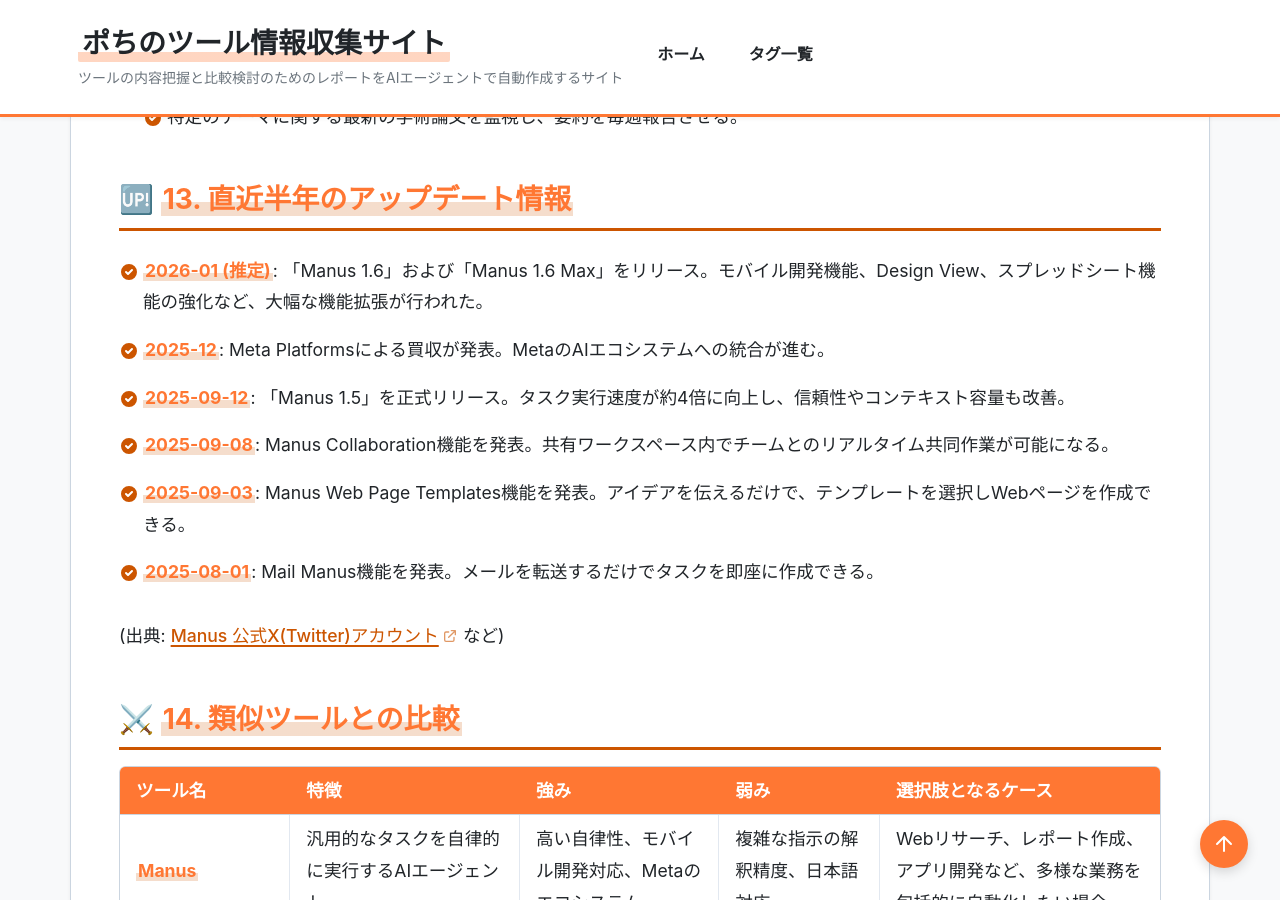
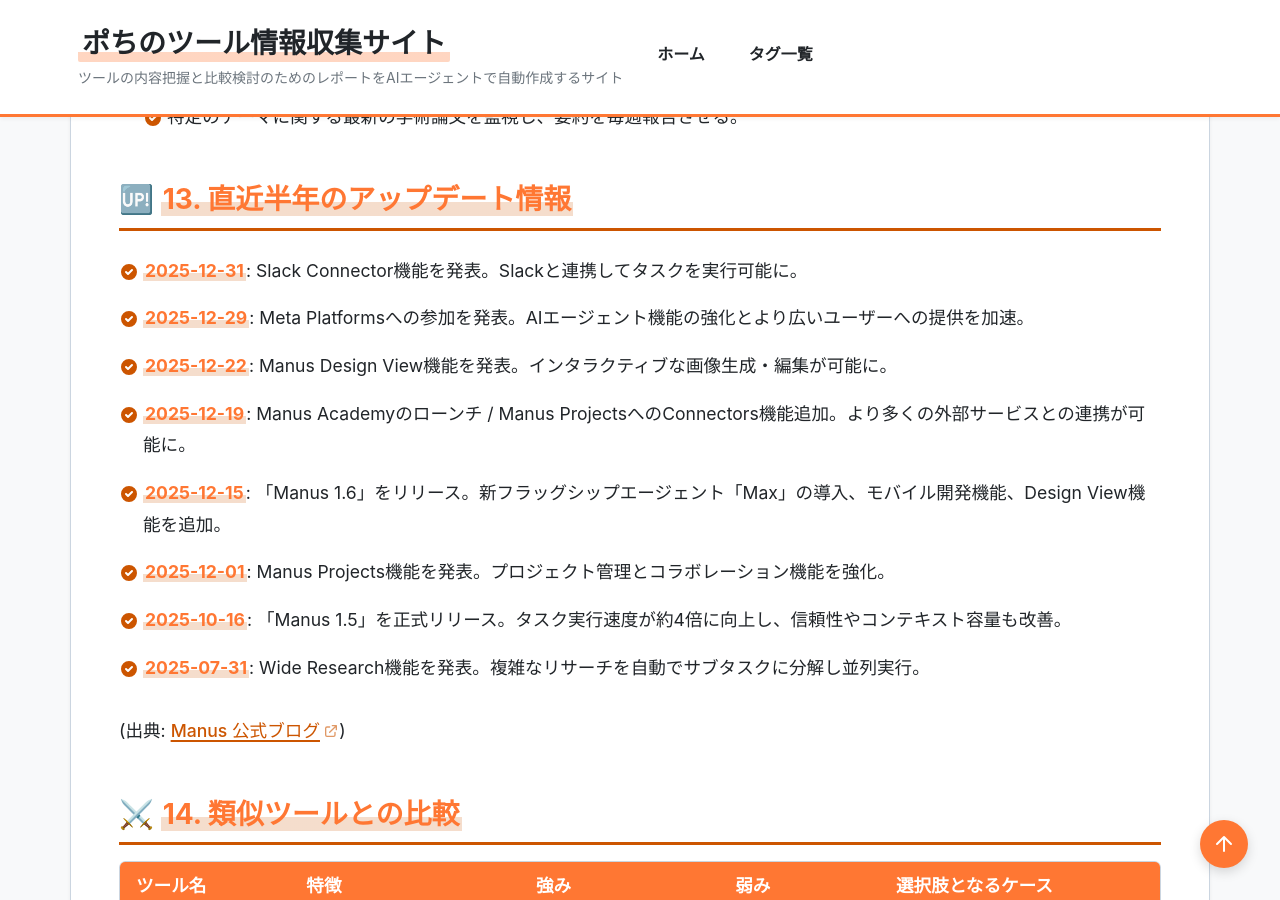
Before and after one commit to aegisfleet/tool-survey-report, a Jekyll site: the page built from _reports/manus.md, in a window 1280 px wide and 900 px high, scrolled down 8149 px. Built offline with Jekyll 4.4.1, drawn with Linux system fonts in a browser that asks for light colours; some of the changed text lies outside the part shown.

Commit message:
アップデート情報更新

```diff
--- a/_reports/manus.md
+++ b/_reports/manus.md
@@ -26,7 +26,7 @@
     - "開発者"
     - "研究者"
     - "マーケター"
-  latest_highlight: "「Manus 1.6」リリース。Metaの傘下となりモバイル開発機能などを追加"
+  latest_highlight: "2025年12月にMeta Platformsへ参加、「Manus 1.6 Max」で機能強化"
   update_frequency: "高"
 
 # 【ツール評価】100点満点、基準点70点からの加減算方式
@@ -168,14 +168,16 @@
 
 ## **13. 直近半年のアップデート情報**
 
-* **2026-01 (推定)**: 「Manus 1.6」および「Manus 1.6 Max」をリリース。モバイル開発機能、Design View、スプレッドシート機能の強化など、大幅な機能拡張が行われた。
-* **2025-12**: Meta Platformsによる買収が発表。MetaのAIエコシステムへの統合が進む。
-* **2025-09-12**: 「Manus 1.5」を正式リリース。タスク実行速度が約4倍に向上し、信頼性やコンテキスト容量も改善。
-* **2025-09-08**: Manus Collaboration機能を発表。共有ワークスペース内でチームとのリアルタイム共同作業が可能になる。
-* **2025-09-03**: Manus Web Page Templates機能を発表。アイデアを伝えるだけで、テンプレートを選択しWebページを作成できる。
-* **2025-08-01**: Mail Manus機能を発表。メールを転送するだけでタスクを即座に作成できる。
+* **2025-12-31**: Slack Connector機能を発表。Slackと連携してタスクを実行可能に。
+* **2025-12-29**: Meta Platformsへの参加を発表。AIエージェント機能の強化とより広いユーザーへの提供を加速。
+* **2025-12-22**: Manus Design View機能を発表。インタラクティブな画像生成・編集が可能に。
+* **2025-12-19**: Manus Academyのローンチ / Manus ProjectsへのConnectors機能追加。より多くの外部サービスとの連携が可能に。
+* **2025-12-15**: 「Manus 1.6」をリリース。新フラッグシップエージェント「Max」の導入、モバイル開発機能、Design View機能を追加。
+* **2025-12-01**: Manus Projects機能を発表。プロジェクト管理とコラボレーション機能を強化。
+* **2025-10-16**: 「Manus 1.5」を正式リリース。タスク実行速度が約4倍に向上し、信頼性やコンテキスト容量も改善。
+* **2025-07-31**: Wide Research機能を発表。複雑なリサーチを自動でサブタスクに分解し並列実行。
 
-(出典: [Manus 公式X(Twitter)アカウント](https://x.com/Manus_AI) など)
+(出典: [Manus 公式ブログ](https://manus.im/blog))
 
 ## **14. 類似ツールとの比較**
 
```
